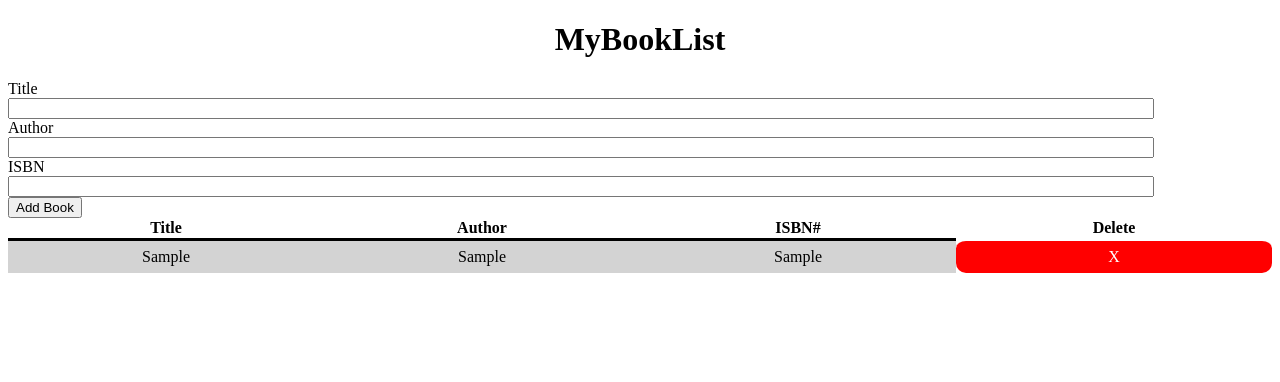
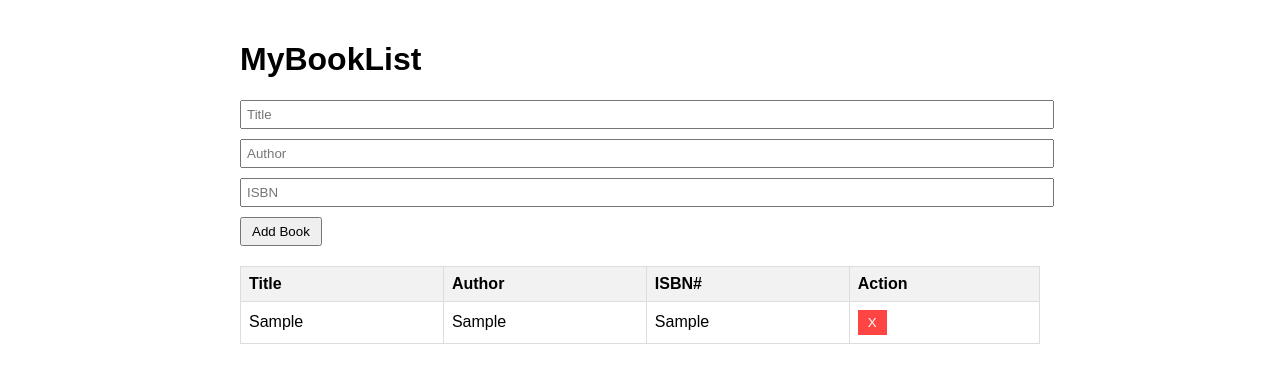
Before and after one commit to acciojob/book-list-imsunokdir, a website: page main.html in a window 1280 px wide. Both pictures are taken after typing "Sample", "Sample", "Sample" into the empty fields and a click on the button "Add Book". Drawn offline with Linux system fonts and the light colour scheme.

Commit message:
created a submission

```diff
--- a/main.html
+++ b/main.html
@@ -1,47 +1,32 @@
 <!DOCTYPE html>
-
-<html>
-
+<html lang="en">
 <head>
+    <meta charset="UTF-8">
+    <meta name="viewport" content="width=device-width, initial-scale=1.0">
+    <title>MyBookList</title>
     <link rel="stylesheet" href="styles.css">
 </head>
-
 <body>
-	<!-- the entire body must be written by student -->
-	<h1>My<span>Book</span>List</h1>
+    <h1>MyBookList</h1>
     <div class="form-group">
-	<form  onsubmit="addBook(event)">
-		<label for="title">Title</label>
-		<br>
-		<input type="text" id="title" name="title">
-		<br>
-		<label for="author">Author</label>
-		<br>
-		<input type="text" id="author" name="author">
-		<br>
-		<label for="isbn">ISBN</label>
-		<br>
-		<input type="text" id="isbn" name="isbn">
-		<br>
+        <form id="book-form">
+            <input type="text" id="title" placeholder="Title" required>
+            <input type="text" id="author" placeholder="Author" required>
+            <input type="text" id="isbn" placeholder="ISBN" required>
             <button type="submit" id="submit">Add Book</button>
         </form>
     </div>
-
     <table class="table table-striped">
         <thead>
             <tr>
                 <th>Title</th>
                 <th>Author</th>
                 <th>ISBN#</th>
-				<th>Delete</th>
+                <th>Action</th>
             </tr>
         </thead>
-		<tbody id="book-list">
-		</tbody>
+        <tbody id="book-list"></tbody>
     </table>
-    <script type="text/javascript" src="./script.js">
-</script>
-
+    <script src="script.js"></script>
 </body>
-
 </html>
--- a/script.js
+++ b/script.js
@@ -1,48 +1,38 @@
-//your JS code here. If required.
-function addBook(event) {
-	event.preventDefault()
+document.getElementById('book-form').addEventListener('submit', function(e) {
+    e.preventDefault();
 
-	let tbody = document.querySelector("tbody");
-	let title = document.getElementById("title").value;
-	let author = document.getElementById("author").value;
-	let isbn = document.getElementById("isbn").value;
-	let data = [title, author, isbn]
-	let table = document.querySelector("table");
-	let newTr = document.createElement("tr");
+    const title = document.getElementById('title').value;
+    const author = document.getElementById('author').value;
+    const isbn = document.getElementById('isbn').value;
 
-	for(let i of data){
-		let newTd = document.createElement("td");
-		newTd.textContent = i;
-		newTr.appendChild(newTd);
-	}
+    if(title && author && isbn) {
+        addBookToList(title, author, isbn);
+        clearFields();
+    }
+});
 
-	let newTd = document.createElement("td");
-	newTd.textContent = "X";
-	// newTd.classList.add("delete");
-	newTd.classList.add('delete');
-	newTd.id="delete";
-	newTr.appendChild(newTd);
+function addBookToList(title, author, isbn) {
+    const list = document.getElementById('book-list');
+    const row = document.createElement('tr');
 
-	tbody.appendChild(newTr);
-	document.getElementById("title").value=""
-	document.getElementById("author").value=""
-	document.getElementById("isbn").value=""
+    row.innerHTML = `
+        <td>${title}</td>
+        <td>${author}</td>
+        <td>${isbn}</td>
+        <td><button class="delete">X</button></td>
+    `;
 
-const tableRows = document.querySelectorAll('tr');
-
-// Loop through each row
-// tableRows.forEach(row => {
-//   const deleteTDs = row.querySelectorAll('td.delete');
-//   deleteTDs.forEach(deleteTD => {
-//     deleteTD.addEventListener('click', () => {
-//       row.remove();
-//     });
-//   });
-// });
+    list.appendChild(row);
 }
 
-document.addEventListener('click', function(e) {
-    if (e.target.classList.contains('delete') && e.target.tagName === 'TD') {
-        e.target.closest('tr').remove();
+function clearFields() {
+    document.getElementById('title').value = '';
+    document.getElementById('author').value = '';
+    document.getElementById('isbn').value = '';
+}
+
+document.getElementById('book-list').addEventListener('click', function(e) {
+    if(e.target.classList.contains('delete')) {
+        e.target.parentElement.parentElement.remove();
     }
 });
--- a/styles.css
+++ b/styles.css
@@ -1,31 +1,44 @@
-/*  your css code here. If applicable */
-h1{
-	text-align:center;
-}
-input{
-	width:90%
-}
-table{
-	width:100%;
-	table-layout: fixed;
-	border:none;
-	border-spacing:0;
+body {
+    font-family: Arial, sans-serif;
+    max-width: 800px;
+    margin: 0 auto;
+    padding: 20px;
 }
 
-td{
-	background-color:lightgray;
-	text-align:center;
-	padding:7px;
-	border-top:3px solid;
+.form-group {
+    margin-bottom: 20px;
 }
 
-.delete{
-	background-color:red;
-	width:50px;
-	color:white;
-	border-radius:10px;
+input {
+    display: block;
+    margin-bottom: 10px;
+    padding: 5px;
+    width: 100%;
 }
 
-.delete:hover{
-	cursor:pointer;
+button {
+    padding: 5px 10px;
 }
+
+table {
+    width: 100%;
+    border-collapse: collapse;
+}
+
+th, td {
+    border: 1px solid #ddd;
+    padding: 8px;
+    text-align: left;
+}
+
+th {
+    background-color: #f2f2f2;
+}
+
+.delete {
+    background-color: #ff4444;
+    color: white;
+    border: none;
+    padding: 5px 10px;
+    cursor: pointer;
+}
```
Lines whose indentation alone changed are shown as unchanged.
